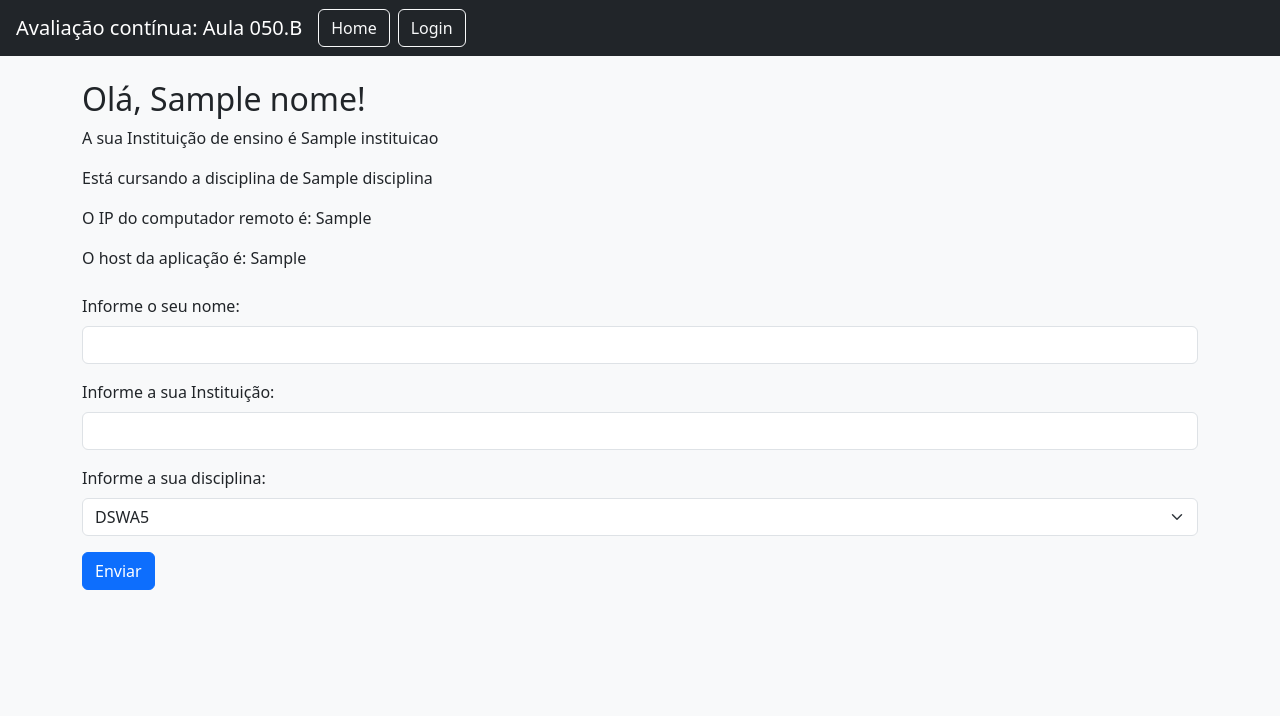
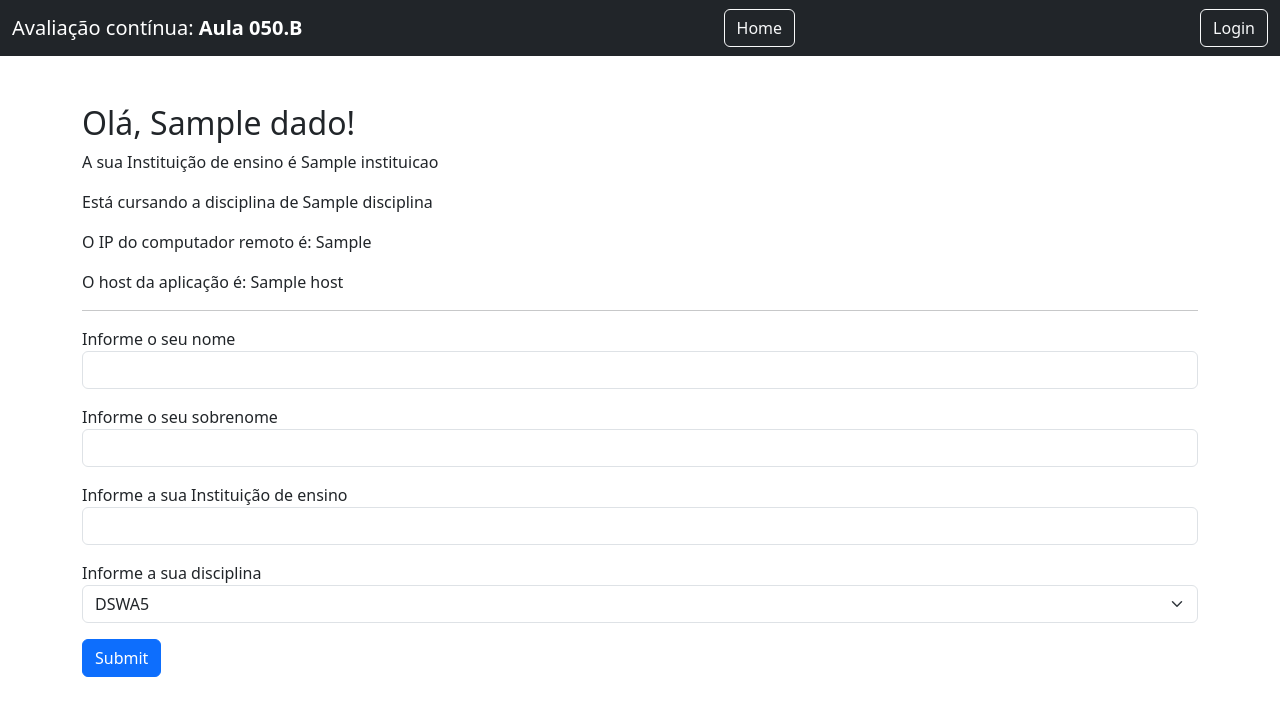
Before and after one commit to SorayaGomesS/Semana06.FormulariosWeb, a Flask app: template templates/index.html in a window 1280 px wide. Shown: the top 716 px of the page. Run offline with Flask 3, Linux system fonts and the light colour scheme; the template is opened without the code that fills it: most values are stand-ins (such as "Sample title", 1, 10 or a date in 2020).

Commit message:
Update index.html

```diff
--- a/templates/index.html
+++ b/templates/index.html
@@ -2,43 +2,53 @@
 <html lang="pt-br">
 <head>
     <meta charset="UTF-8">
-    <title>Avaliação Contínua</title>
+    <title>Avaliação contínua: Aula 050.B</title>
     <link href="https://cdn.jsdelivr.net/npm/bootstrap@5.3.0/dist/css/bootstrap.min.css" rel="stylesheet">
 </head>
-<body class="bg-light">
-    <nav class="navbar navbar-expand-lg navbar-dark bg-dark px-3">
-        <a class="navbar-brand me-3" href="{{ url_for('home') }}">Avaliação contínua: Aula 050.B</a>
-        <div class="d-flex">
-            <a class="btn btn-outline-light me-2" href="{{ url_for('home') }}">Home</a>
-            <a class="btn btn-outline-light" href="{{ url_for('login') }}">Login</a>
+<body>
+    <nav class="navbar navbar-dark bg-dark">
+        <div class="container-fluid d-flex align-items-center">
+            <a href="/" class="navbar-brand text-white">Avaliação contínua: <b>Aula 050.B</b></a>
+            <a href="/" class="btn btn-outline-light ms-2">Home</a>
+            <a href="/login" class="btn btn-outline-light ms-2">Login</a>
         </div>
     </nav>
 
-    <div class="container mt-4">
-        <h2>Olá, {{ nome }}!</h2>
-        <p>A sua Instituição de ensino é {{ instituicao }}</p>
-        <p>Está cursando a disciplina de {{ disciplina }}</p>
-        <p>O IP do computador remoto é: {{ ip_remoto }}</p>
-        <p>O host da aplicação é: {{ host_app }}</p>
+    <div class="container mt-5">
+        <h2>Olá, {{ dados.nome }}!</h2>
+        <p>A sua Instituição de ensino é {{ dados.instituicao }}</p>
+        <p>Está cursando a disciplina de {{ dados.disciplina }}</p>
+        <p>O IP do computador remoto é: {{ dados.ip }}</p>
+        <p>O host da aplicação é: {{ dados.host }}</p>
 
-        <form method="POST" class="mt-4">
+        <hr>
+
+        <form method="POST">
             <div class="mb-3">
-                <label class="form-label">Informe o seu nome:</label>
-                <input type="text" class="form-control" name="nome" required>
+                <label>Informe o seu nome</label>
+                <input type="text" name="nome" class="form-control">
             </div>
+
             <div class="mb-3">
-                <label class="form-label">Informe a sua Instituição:</label>
-                <input type="text" class="form-control" name="instituicao" required>
+                <label>Informe o seu sobrenome</label>
+                <input type="text" name="sobrenome" class="form-control">
             </div>
+
             <div class="mb-3">
-                <label class="form-label">Informe a sua disciplina:</label>
-                <select class="form-select" name="disciplina" required>
+                <label>Informe a sua Instituição de ensino</label>
+                <input type="text" name="instituicao" class="form-control">
+            </div>
+
+            <div class="mb-3">
+                <label>Informe a sua disciplina</label>
+                <select name="disciplina" class="form-select">
                     <option value="DSWA5">DSWA5</option>
                     <option value="DWBA4">DWBA4</option>
                     <option value="Gestão de Projetos">Gestão de Projetos</option>
                 </select>
             </div>
-            <button type="submit" class="btn btn-primary">Enviar</button>
+
+            <button type="submit" class="btn btn-primary">Submit</button>
         </form>
     </div>
 </body>
```
